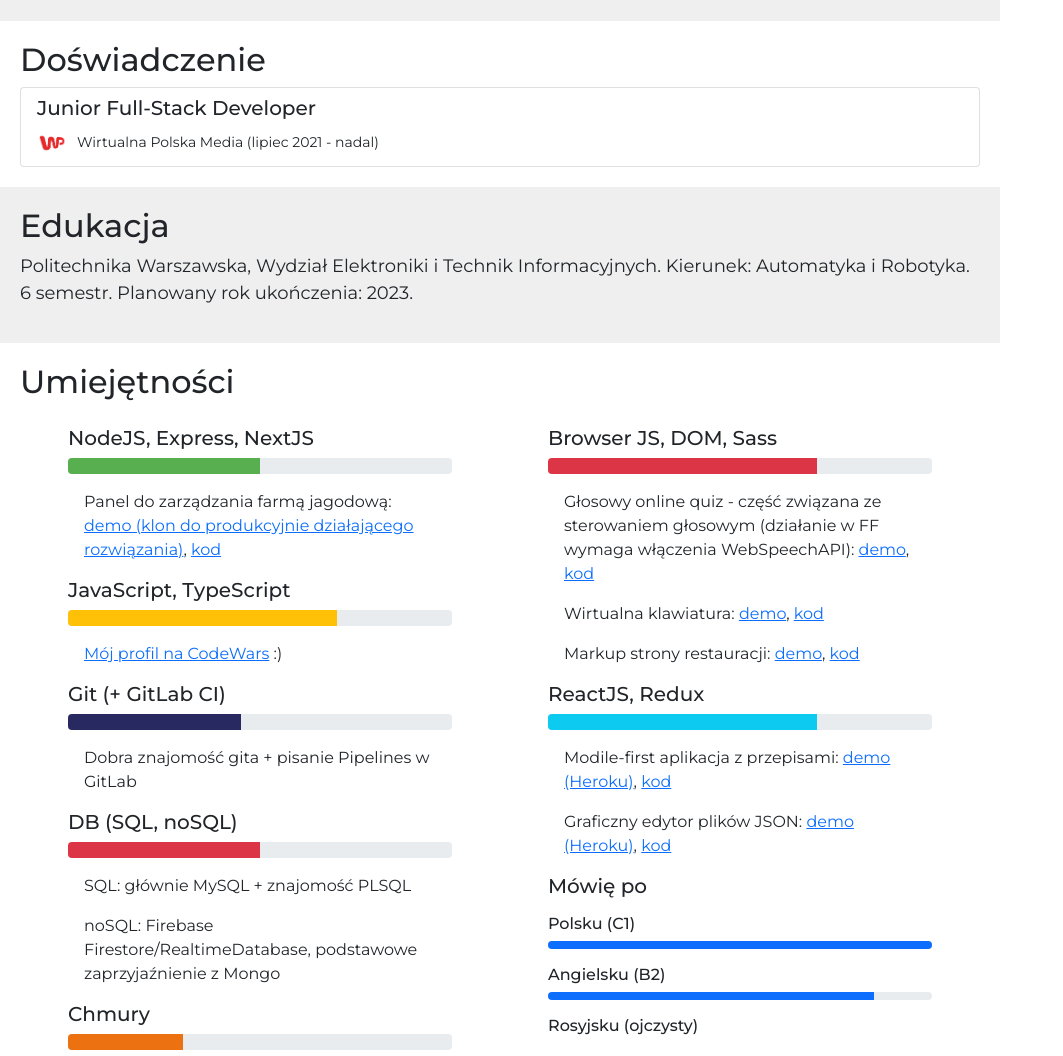
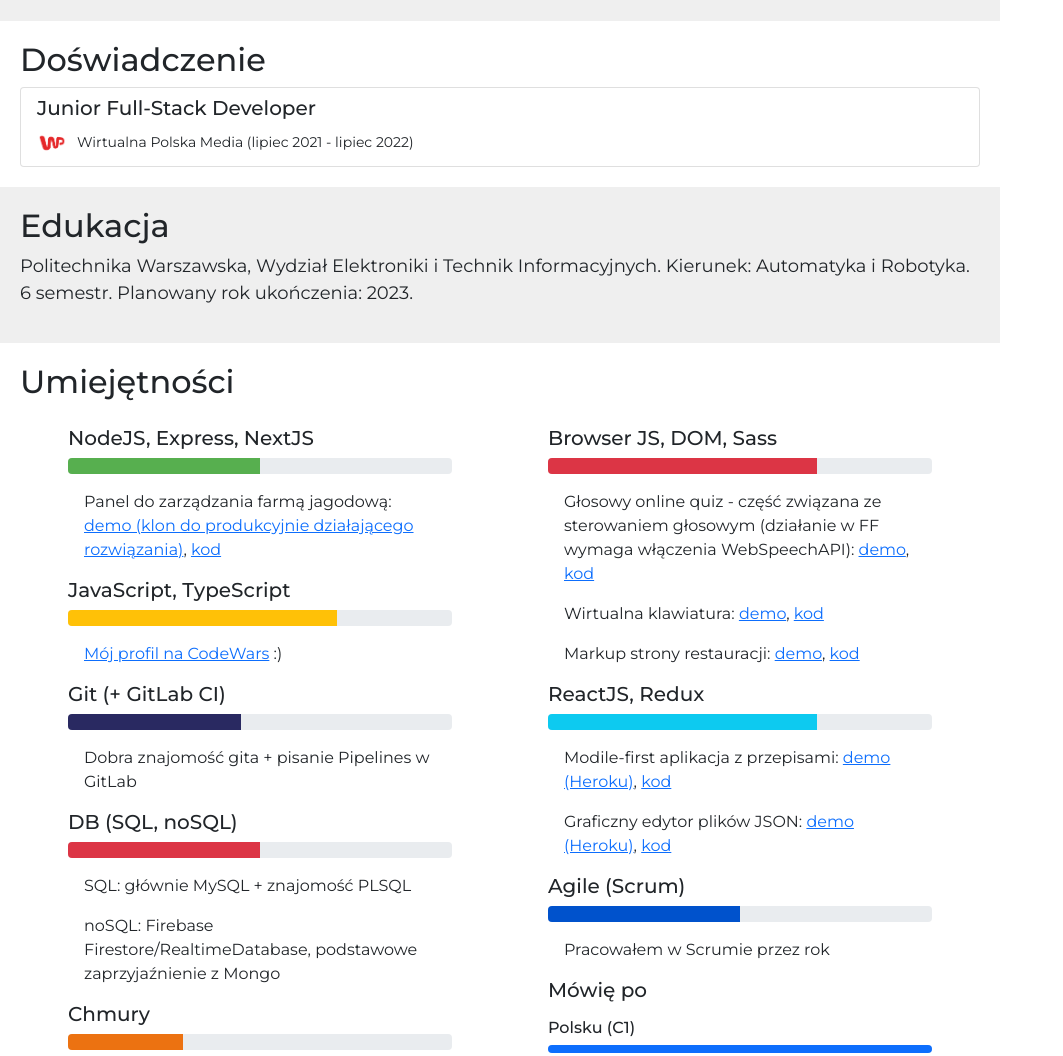
Before and after one commit to nkvch/CV, a plain HTML site: page index.html in a window 1280 px wide. Shown: the part 440-1496 px from the top of the page, without its empty margins (0-1063 px from the left). Drawn offline with nearby package versions, Linux system fonts and the light colour scheme.

Commit message:
add agile

```diff
--- a/index.html
+++ b/index.html
@@ -133,6 +133,10 @@
             background-color: #ec7211;
         }
 
+        .agile-color {
+            background-color: #0052CC;
+        }
+
         .company {
           display: flex;
           align-items: center;
@@ -178,7 +182,7 @@
               <h5>Junior Full-Stack Developer</h5>
               <div class="company">
                 <img class="company-logo" src="wp-pl-logo.png"/>
-                <p>Wirtualna Polska Media (lipiec 2021 - nadal)</p>
+                <p>Wirtualna Polska Media (lipiec 2021 - lipiec 2022)</p>
               </div>
             </li>
           </ul>
@@ -234,6 +238,11 @@
                         </div>
                         <p class="mt-3 mx-3">Modile-first aplikacja z przepisami: <a href="https://agile-dusk-75413.herokuapp.com/">demo (Heroku)</a>, <a href="https://github.com/nkvch/Recipapp">kod</a></p>
                         <p class="mt-3 mx-3">Graficzny edytor plików JSON: <a href="https://json-editor-1.herokuapp.com/">demo (Heroku)</a>, <a href="https://github.com/nkvch/JSON-editor">kod</a></p>
+                        <p class="h5">Agile (Scrum)</p>
+                        <div class="progress">
+                            <div class="progress-bar agile-color" role="progressbar" style="width: 50%" aria-valuenow="50" aria-valuemin="0" aria-valuemax="100"></div>
+                        </div>
+                        <p class="mt-3 mx-3">Pracowałem w Scrumie przez rok</p>
                         <p class="h5">Mówię po</p>
                         <p class="h6 mt-3">Polsku (C1)</p>
                         <div class="progress" style="height: 8px;">
```
